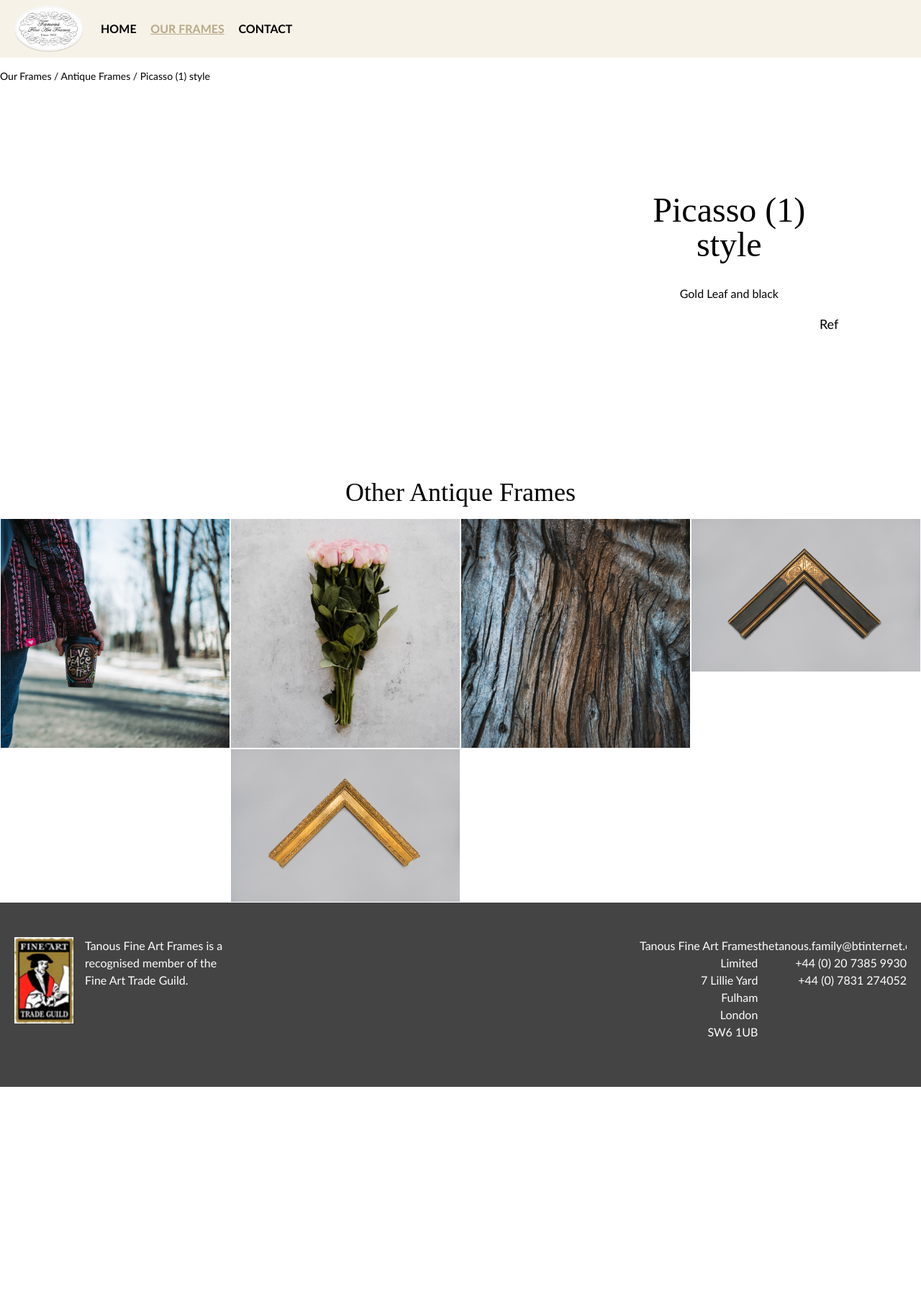
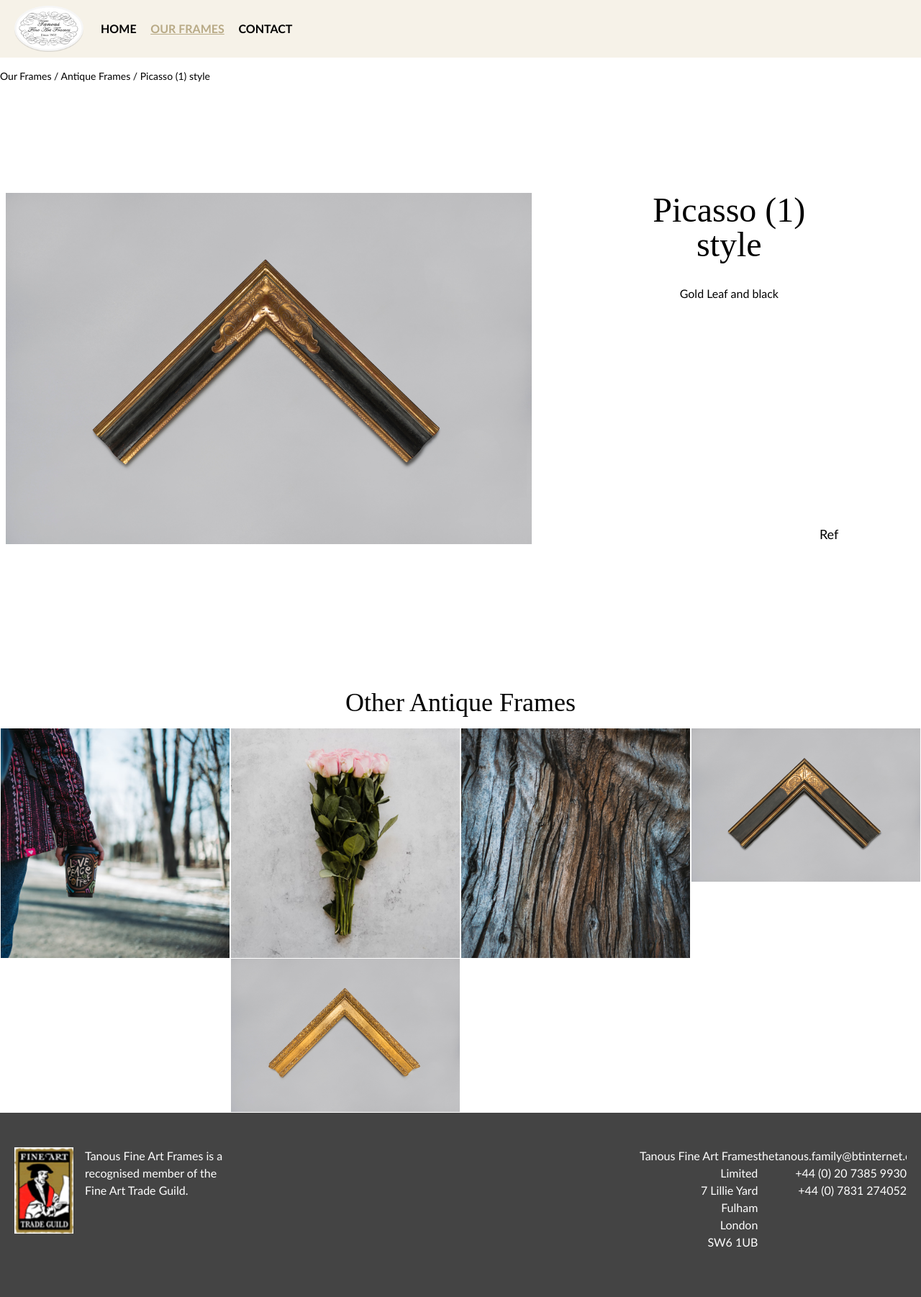
Before and after one commit to patwadden/tanousframes, a Jekyll site: the page built from _antique_frames/picasso-1-style.md, in a window 1280 px wide. Shown: the whole page at 72% size. Built offline with Jekyll 4.4.1, drawn with Linux system fonts in a browser that asks for light colours; before the commit the page ends 1510 px from its top, so only the background shows below that.

Commit message:
Updated 2 files via CloudCannon

```diff
--- a/_antique_frames/picasso-1-style.md
+++ b/_antique_frames/picasso-1-style.md
@@ -3,7 +3,7 @@ layout: frame
 name: Picasso (1) style
 description: Gold Leaf and black
 tags:
-image_path:
+image_path: /uploads/antique/frame-3.jpg
 reference:
 _options:
   layout:
```
Also changed, not shown: uploads/antique/frame-3.jpg (added).
